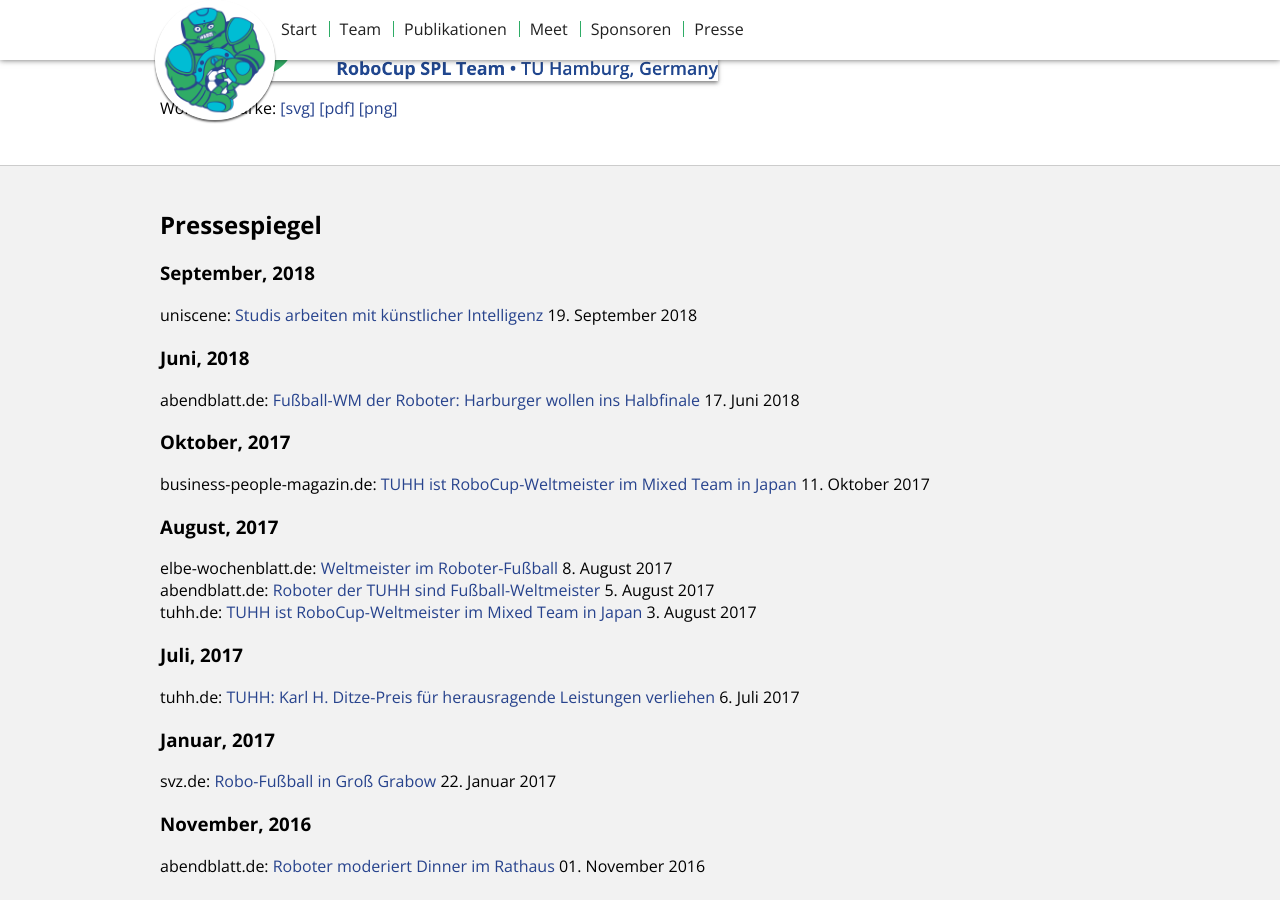
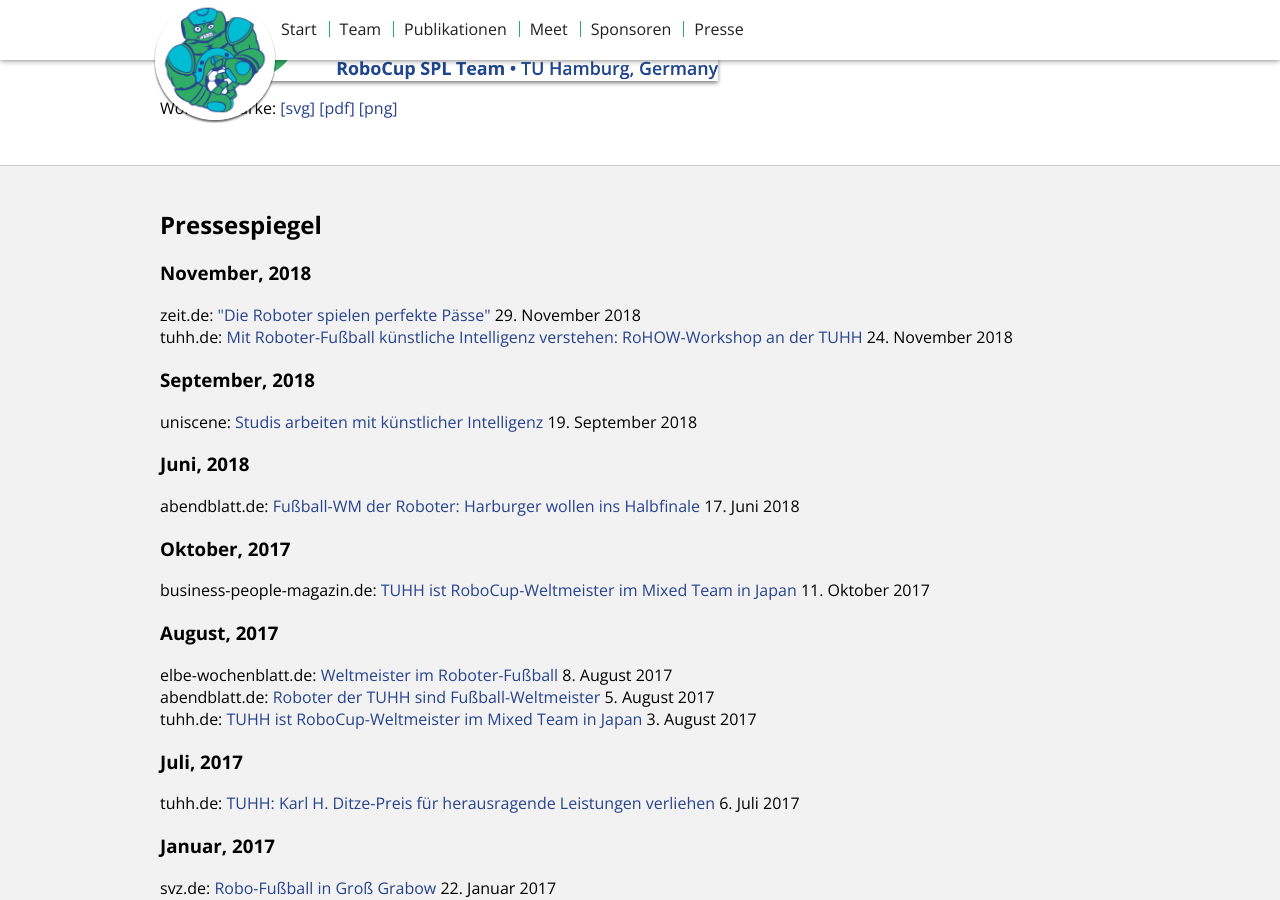
Before and after one commit to HULKs/hulks.github.io, a Jekyll site: the page built from press/index.html, in a window 1280 px wide and 900 px high, scrolled down 385 px. Built offline with Jekyll 4.4.1, drawn with Linux system fonts in a browser that asks for light colours.

Commit message:
Pressespiegel November RoHOW

```diff
--- a/press/index.html
+++ b/press/index.html
@@ -27,6 +27,9 @@
 <section>
     <div class="container">
       <h2>Pressespiegel</h2>
+      <h3>November, 2018</h3>
+      <p>zeit.de: <a href="https://www.zeit.de/hamburg/2018-11/elbvertiefung-29-11-2018">"Die Roboter spielen perfekte Pässe"</a> 29. November 2018
+      <br />tuhh.de: <a href="https://intranet.tuhh.de/aktuell/pressemitteilung_einzeln.php?id=11844&Lang=de" target="_blank">Mit Roboter-Fußball künstliche Intelligenz verstehen: RoHOW-Workshop an der TUHH</a> 24. November 2018</p>
       <h3>September, 2018</h3>
       <p>uniscene: <a href="https://issuu.com/uniscene/docs/uniscene_hamburg_5-2018/14" target="_blank">Studis arbeiten mit künstlicher Intelligenz</a> 19. September 2018</p>
       <h3>Juni, 2018</h3>
```
